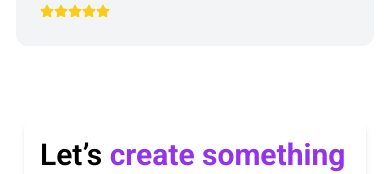
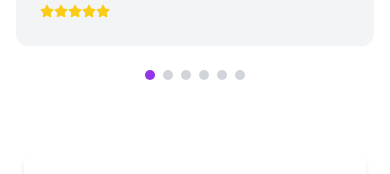
Before and after one commit to Kolawole-kehinde/my-portfolio, a React (Vite) app: page / in a window 390 px wide. Shown: the part 6518-6692 px from the top of the page. Built offline with nearby package versions, Linux system fonts and the light colour scheme.

Commit message:
Add responsive pagination with scroll tracking to Testimonials section

```diff
--- a/src/Components/Testimonials.jsx
+++ b/src/Components/Testimonials.jsx
@@ -1,22 +1,28 @@
-
 import testimonials from "../constant/testimonialsData";
 import TestimonialCard from "./TestimonialCard";
 
 const Testimonials = () => {
-
   return (
-    <section className="relative py-12 px-4 wrapper mx-auto ">
+    <section className="relative py-12 px-4 wrapper mx-auto">
       <h2 className="text-3xl font-bold text-center mb-8">
         What People Are Saying
       </h2>
 
-
-      <div
-
-        className="flex gap-6 overflow-x-auto scroll-smooth no-scrollbar snap-x snap-mandatory"
-      >
+      <div className="flex gap-6 overflow-x-auto scroll-smooth no-scrollbar snap-x snap-mandatory">
         {testimonials?.map((testimonial, i) => (
           <TestimonialCard key={i} {...testimonial} />
+        ))}
+      </div>
+
+      {/* Pagination Dots */}
+      <div className="flex justify-center mt-6 gap-2">
+        {testimonials?.map((_, index) => (
+          <span
+            key={index}
+            className={`w-2.5 h-2.5 rounded-full transition-all duration-300 ${
+              index === 0 ? "bg-purple-600" : "bg-gray-300"
+            }`}
+          />
         ))}
       </div>
     </section>
```
